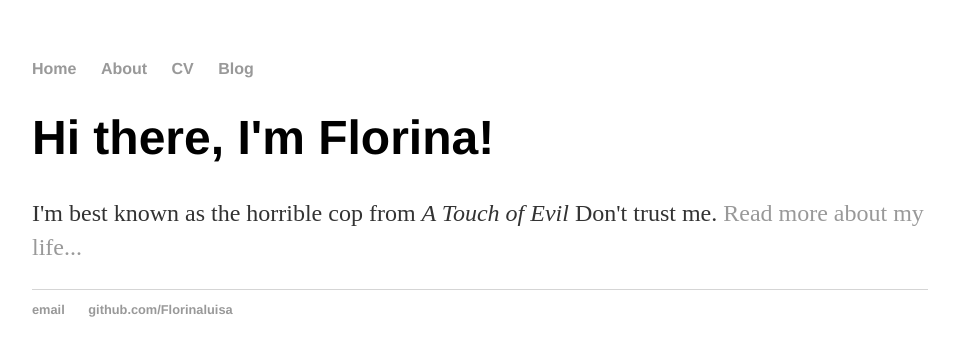
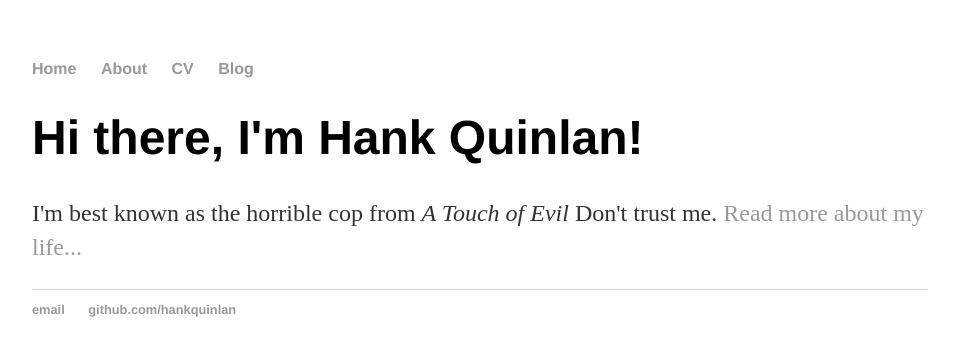
Before and after one commit to Florinaluisa/Test.io, a Jekyll site: the page built from index.html, in a window 1280 px wide. Shown: the top 356 px of the page, without its empty margins (160-1115 px from the left). Built offline with Jekyll 4.4.1, drawn with Linux system fonts in a browser that asks for light colours.

Commit message:
Update index.html

```diff
--- a/index.html
+++ b/index.html
@@ -1,30 +1,8 @@
-<!DOCTYPE html>
-<html>
-	<head>
-		<title>Mivoto</title>
-    <!-- link to main stylesheet -->
-		<link rel="stylesheet" type="text/css" href="/css/main.css">
-	</head>
-	<body>
-		<nav>
-    		<ul>
-        		<li><a href="/">Home</a></li>
-	        	<li><a href="/about">About</a></li>
-        		<li><a href="/cv">CV</a></li>
-        		<li><a href="/blog">Blog</a></li>
-    		</ul>
-		</nav>
-		<div class="container">
-    		<div class="blurb">
-        		<h1>Hi there, I'm Florina!</h1>
-				<p>I'm best known as the horrible cop from <em>A Touch of Evil</em> Don't trust me. <a href="/about">Read more about my life...</a></p>
-    		</div><!-- /.blurb -->
-		</div><!-- /.container -->
-		<footer>
-    		<ul>
-        		<li><a href="mailto:marxer.florina@gmail.com">email</a></li>
-        		<li><a href="https://github.com/Florinaluisa">github.com/Florinaluisa</a></li>
-			</ul>
-		</footer>
-	</body>
-</html>
+---
+layout: default
+title: Hank Quinlan, Horrible Cop
+---
+<div class="blurb">
+	<h1>Hi there, I'm Hank Quinlan!</h1>
+	<p>I'm best known as the horrible cop from <em>A Touch of Evil</em> Don't trust me. <a href="/about">Read more about my life...</a></p>
+</div><!-- /.blurb -->
```
